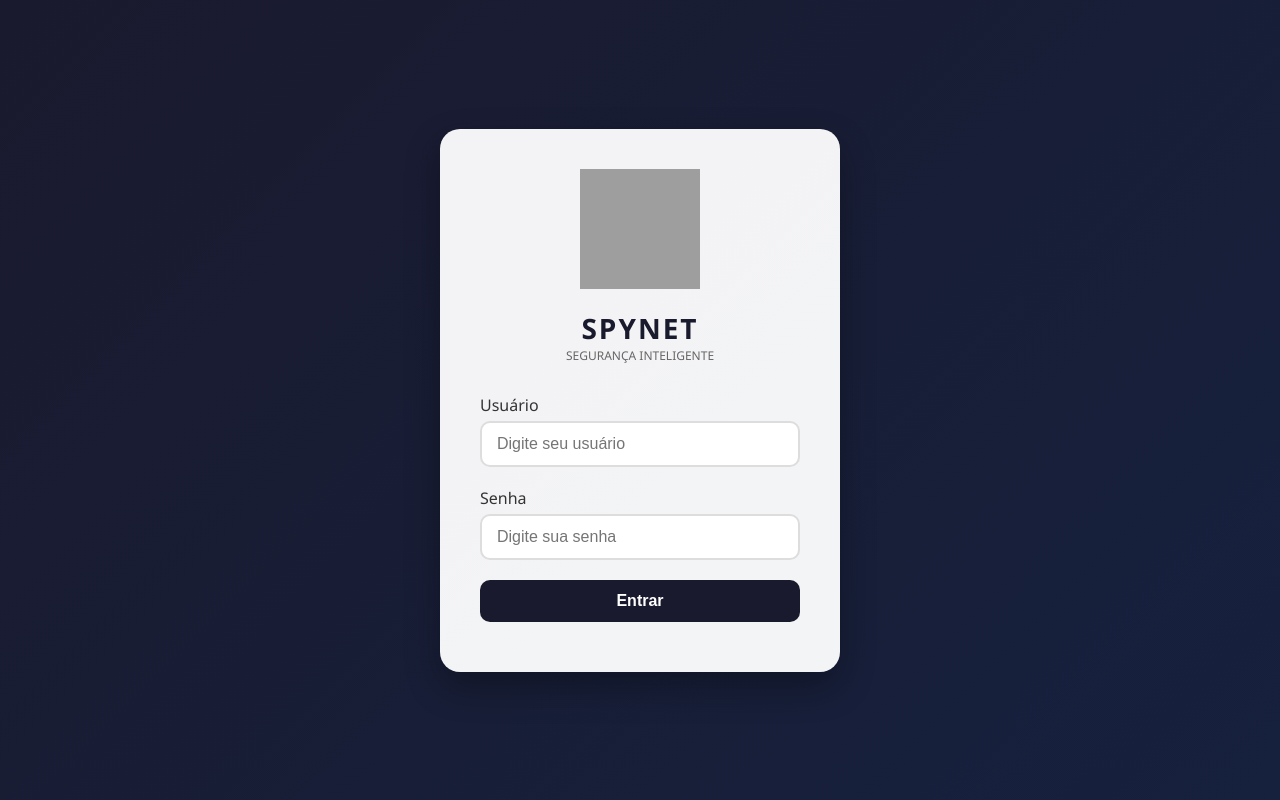
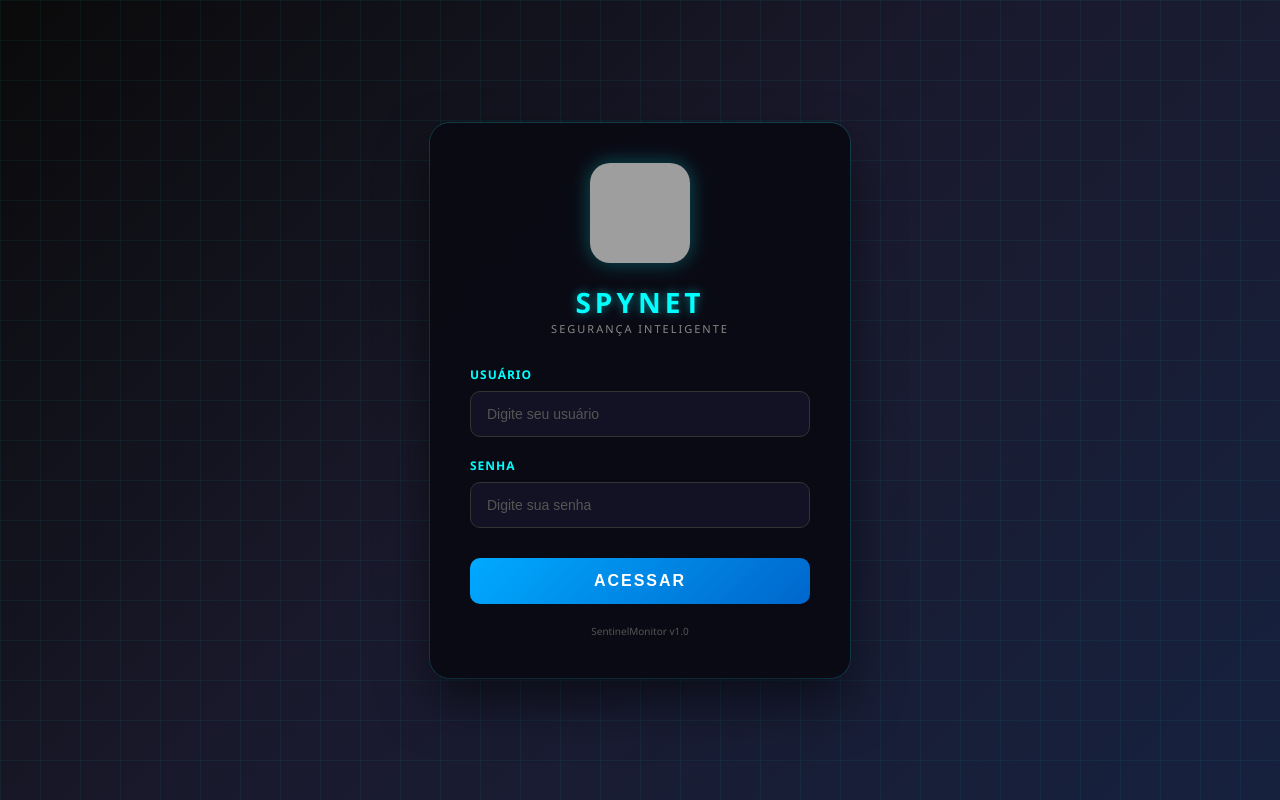
Before and after one commit to salveci2022/SentinelMonitor, a Flask app: template templates/login.html in a window 1280 px wide. Run offline with Flask 3, Linux system fonts and the light colour scheme; the template is opened without the code that fills it, so the values that code supplies are empty; grey boxes are pictures that could not be loaded.

Commit message:
add arquivos no repo

```diff
--- a/templates/login.html
+++ b/templates/login.html
@@ -4,7 +4,8 @@
     <meta charset="UTF-8">
     <meta name="viewport" content="width=device-width, initial-scale=1.0">
     <title>SPYNET - Login</title>
-    <link rel="icon" type="image/png" href="static/logo.png">
+    <!-- FAVICON DO ATALHO - CORRIGIDO -->
+    <link rel="icon" type="image/png" href="/static/logo.png">
     <style>
         * {
             margin: 0;
@@ -14,40 +15,65 @@
 
         body {
             font-family: 'Segoe UI', Tahoma, Geneva, Verdana, sans-serif;
-            background: linear-gradient(135deg, #1a1a2e, #16213e);
+            background: linear-gradient(135deg, #0a0a0a, #1a1a2e, #16213e);
             height: 100vh;
             display: flex;
             justify-content: center;
             align-items: center;
+            position: relative;
+            overflow: hidden;
+        }
+
+        /* Efeito de fundo com grid */
+        body::before {
+            content: "";
+            position: absolute;
+            width: 100%;
+            height: 100%;
+            background-image:
+                linear-gradient(rgba(0, 255, 255, 0.05) 1px, transparent 1px),
+                linear-gradient(90deg, rgba(0, 255, 255, 0.05) 1px, transparent 1px);
+            background-size: 40px 40px;
+            pointer-events: none;
         }
 
         .login-container {
-            background: rgba(255, 255, 255, 0.95);
+            background: rgba(10, 10, 20, 0.95);
+            backdrop-filter: blur(10px);
             border-radius: 20px;
             padding: 40px;
             width: 100%;
-            max-width: 400px;
-            box-shadow: 0 15px 35px rgba(0,0,0,0.3);
+            max-width: 420px;
+            box-shadow: 0 25px 50px rgba(0, 0, 0, 0.5),
+                        0 0 0 1px rgba(0, 255, 255, 0.2);
             text-align: center;
+            z-index: 1;
         }
 
+        /* SEU LOGO AQUI - CORRIGIDO */
         .logo {
-            width: 120px;
-            height: 120px;
+            width: 100px;
+            height: 100px;
             margin: 0 auto 20px;
             display: block;
+            border-radius: 20px;
+            box-shadow: 0 0 20px rgba(0, 255, 255, 0.3);
         }
 
         .logo-text h1 {
-            color: #1a1a2e;
+            color: #00ffff;
             font-size: 28px;
-            letter-spacing: 2px;
+            letter-spacing: 4px;
+            text-shadow: 0 0 10px rgba(0, 255, 255, 0.5);
+            font-weight: 700;
         }
 
         .logo-text p {
-            color: #666;
-            font-size: 12px;
+            color: #888;
+            font-size: 11px;
+            letter-spacing: 2px;
             margin-bottom: 30px;
+            text-transform: uppercase;
         }
 
         .input-group {
@@ -57,29 +83,39 @@
 
         .input-group label {
             display: block;
-            margin-bottom: 5px;
-            color: #333;
-            font-weight: 500;
+            margin-bottom: 8px;
+            color: #00ffff;
+            font-size: 12px;
+            font-weight: 600;
+            letter-spacing: 1px;
         }
 
         .input-group input {
             width: 100%;
-            padding: 12px 15px;
-            border: 2px solid #ddd;
+            padding: 14px 16px;
+            background: rgba(20, 20, 40, 0.8);
+            border: 1px solid #333;
             border-radius: 10px;
-            font-size: 16px;
+            font-size: 14px;
+            color: #fff;
             transition: 0.3s;
         }
 
         .input-group input:focus {
             outline: none;
-            border-color: #1a1a2e;
+            border-color: #00ffff;
+            box-shadow: 0 0 10px rgba(0, 255, 255, 0.3);
+            background: rgba(20, 20, 40, 1);
+        }
+
+        .input-group input::placeholder {
+            color: #555;
         }
 
         button {
             width: 100%;
-            padding: 12px;
-            background: #1a1a2e;
+            padding: 14px;
+            background: linear-gradient(135deg, #00aaff, #0066cc);
             color: white;
             border: none;
             border-radius: 10px;
@@ -87,24 +123,34 @@
             font-weight: bold;
             cursor: pointer;
             transition: 0.3s;
+            text-transform: uppercase;
+            letter-spacing: 2px;
+            margin-top: 10px;
         }
 
         button:hover {
-            background: #16213e;
+            background: linear-gradient(135deg, #00ccff, #0088ee);
             transform: translateY(-2px);
+            box-shadow: 0 10px 20px rgba(0, 170, 255, 0.3);
         }
 
         .error {
-            color: red;
-            margin-top: 10px;
-            font-size: 14px;
+            color: #ff4444;
+            margin-top: 15px;
+            font-size: 13px;
+        }
+
+        .version {
+            margin-top: 20px;
+            color: #555;
+            font-size: 10px;
         }
     </style>
 </head>
 <body>
     <div class="login-container">
-        <!-- SEU LOGO AQUI no lugar do escudo -->
-        <img src="static/logo.png" alt="SPYNET" class="logo">
+        <!-- SEU LOGO NO LUGAR DO ESCUDO - CORRIGIDO -->
+        <img src="/static/logo.png" alt="SPYNET" class="logo" onerror="this.src='https://via.placeholder.com/100x100?text=SPYNET'">
 
         <div class="logo-text">
             <h1>SPYNET</h1>
@@ -113,16 +159,17 @@
 
         <form id="loginForm">
             <div class="input-group">
-                <label>Usuário</label>
-                <input type="text" id="username" placeholder="Digite seu usuário" required>
+                <label>USUÁRIO</label>
+                <input type="text" id="username" placeholder="Digite seu usuário" required autocomplete="off">
             </div>
             <div class="input-group">
-                <label>Senha</label>
+                <label>SENHA</label>
                 <input type="password" id="password" placeholder="Digite sua senha" required>
             </div>
-            <button type="submit">Entrar</button>
+            <button type="submit">ACESSAR</button>
             <div class="error" id="errorMsg"></div>
         </form>
+        <div class="version">SentinelMonitor v1.0</div>
     </div>
 
     <script>
@@ -131,10 +178,11 @@
             const username = document.getElementById('username').value;
             const password = document.getElementById('password').value;
 
-            if(username === 'admin' && password === '123456') {
-                window.location.href = 'dashboard.html';
+            // Credenciais padrão (você pode mudar)
+            if(username === 'admin' && password === 'admin') {
+                window.location.href = '/dashboard';
             } else {
-                document.getElementById('errorMsg').textContent = 'Usuário ou senha incorretos!';
+                document.getElementById('errorMsg').textContent = '❌ Usuário ou senha incorretos!';
             }
         });
     </script>
```
